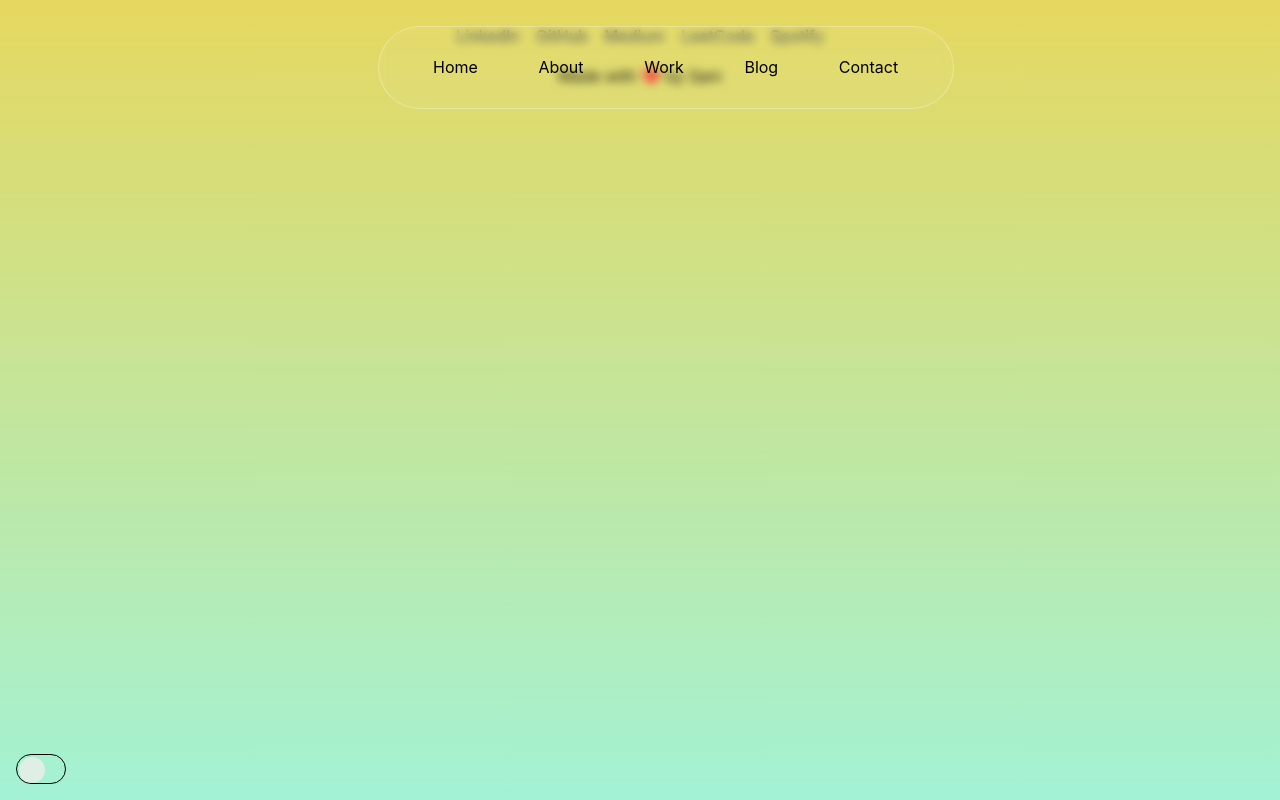
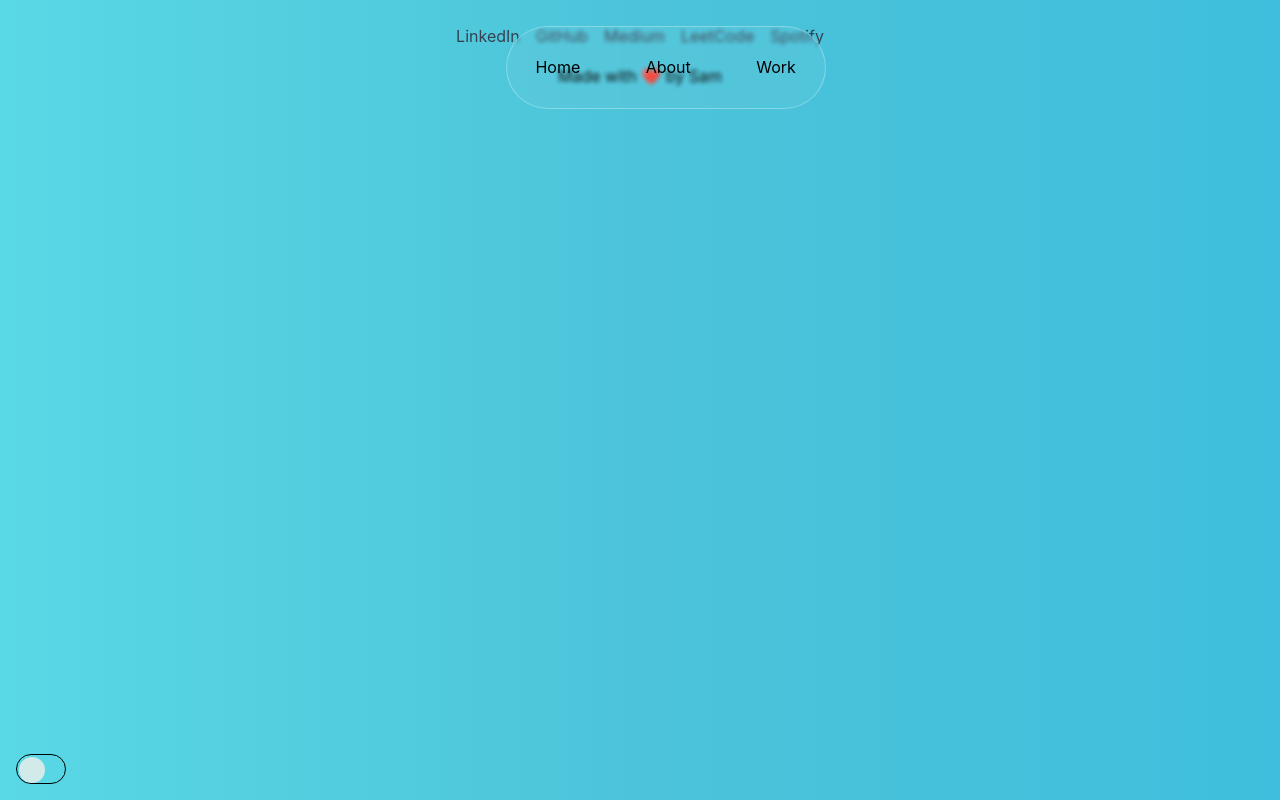
Before and after one commit to samanthacabrera/portfolio, a React (Create React App) app: page /cat in a window 1280 px wide. Built offline with nearby package versions, Linux system fonts and the light colour scheme; a web font is replaced by a local one.

Commit message:
day vs night sky

```diff
--- a/src/App.css
+++ b/src/App.css
@@ -8,7 +8,6 @@ html {
 }
 
 .parallax {
-  background-image: linear-gradient(#d8c30ba7, rgba(16, 183, 75, 0.397));
   background-attachment: fixed;
   background-position: center;
   background-repeat: no-repeat;
@@ -34,7 +33,7 @@ section {
 .content {
   font-size: 12rem;
   text-align: center;
-  text-shadow: 2px 2px 4px rgba(248, 249, 249, 0.369);
+  text-shadow: 4px 4px 4px rgba(15, 15, 15, 0.129);
   font-family: "Nabla", sans-serif;
   color: transparent;
   -webkit-text-stroke: 1px black;
@@ -47,19 +46,16 @@ section {
     opacity: 1;
   }
   50% {
-    transform: scale(1.2);
+    transform: scale(1.15);
     opacity: 0.8;
   }
   100% {
-    transform: scale(1.1);
+    transform: scale(1);
     opacity: 1;
   }
 }
 
 /* TOGGLE */
-body {
-  transition: background-image 1s ease;
-}
 
 .toggle-label {
   display: block;
@@ -92,14 +88,14 @@ body {
   top: -60px;
   left: 50%;
   transform: translateX(-50%);
-  width: calc(50% - 5%);
-  background-color: rgba(255, 255, 255, 0.05);
-  backdrop-filter: blur(5px);
+  width: calc(30% - 5%);
+  background-color: #ffffff0d;
+  backdrop-filter: blur(2px);
   border-radius: 100px;
   border: 1px solid rgba(255, 255, 255, 0.3);
   z-index: 1000;
   margin: 2%;
-  padding: 1% 3%;
+  padding: 1%;
   transition: top 0.3s ease, opacity 0.3s ease;
 }
 
--- a/src/App.js
+++ b/src/App.js
@@ -23,8 +23,9 @@ function App() {
   useEffect(() => {
     // Update background
     contentRef.current.style.backgroundImage = isDarkMode
-      ? 'linear-gradient(#09010da7, rgba(50, 4, 72, 0.397))'
-      : 'linear-gradient(#d8c30ba7, rgba(18, 222, 147, 0.388))';
+      ? 'linear-gradient(90deg, #2d2d44, #1e1e33, #29294e)'
+      : 'linear-gradient(90deg, #59d8e6, #4cc3d9, #3fbfdd)';
+
     // Update text color
     contentRef.current.style.color = isDarkMode ? 'whitesmoke' : 'black';
   }, [isDarkMode]);
--- a/src/Blog.js
+++ b/src/Blog.js
@@ -37,8 +37,8 @@ function Blog() {
         if (blog.items) {
             return blog.items.map((post, index) => (
                 <div key={index}>
-                    <div className='card-body'>
-                        <h1 className='card-title text-lg mb-6 border'>
+                    <div className='card-body p-4 border'>
+                        <h1 className='card-title text-lg mb-4 hover:underline decoration-current'>
                             <a href={post.link} className='postTitle' rel='noreferrer' target='_blank'>{post.title}</a>
                         </h1>
                         <p className='card-text'>{`${ToText(post.description.substring(0, 500))}...`}</p>
@@ -52,7 +52,7 @@ function Blog() {
     return (
         <div id="blog" className="blogs mx-48">
 
-            <div className='container space-y-10'>
+            <div className='space-y-10'>
                  <h2 className="text-xl">Check out some of my writings:</h2>
                 {blog.isLoading ? 'Loading...' : displayBlogs()}
             </div>
--- a/src/Home.js
+++ b/src/Home.js
@@ -31,7 +31,7 @@ function Home() {
         </div>
       </div>
       <div className="text-center m-20">
-        <p className="text-xl pb-2">Discover more below</p>
+        <p className="pb-2">Discover more below</p>
         <p>&darr;</p>
       </div>
 
--- a/src/Navbar.js
+++ b/src/Navbar.js
@@ -35,10 +35,8 @@ const Navbar = () => {
     <nav className={navbarClass}>
       <ul className="flex flex-row justify-between align-between">
         <li className="p-4"><a href="/">Home</a></li>
-        <li className="p-4"><a href="/#about">About</a></li>
-        <li className="p-4"><a href="/#demos">Work</a></li>
-        <li className="p-4"><a href="/#blog">Blog</a></li>
-        <li className="p-4"><a href="/#footer">Contact</a></li>
+        <li className="p-4"><a href="/">About</a></li>
+        <li className="p-4"><a href="/">Work</a></li>
       </ul>
     </nav>
   );
--- a/src/Skills.js
+++ b/src/Skills.js
@@ -66,8 +66,8 @@ function Skills() {
                   initial={{ y: 20 }}
                   animate={animationControls}
                   exit={{ y: -10 }}
-                  transition={{ duration: 0.5, delay: index * 0.5, ease: "easeInOut" }}
-                  whileHover={{ scale: 1.1 }}
+                  transition={{ duration: 0.5, ease: "easeInOut" }}
+                  whileHover={{ scale: 1.2 }}
                   className="py-2 px-3 m-10"
                 >
                   {skill}
```
